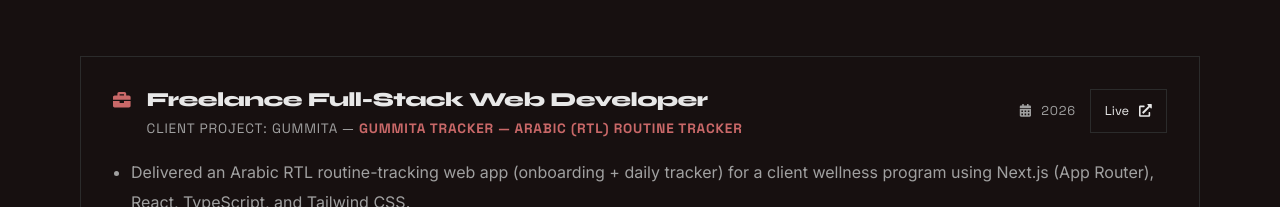
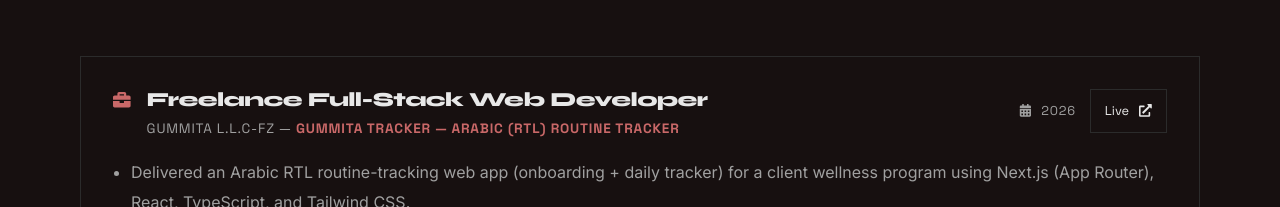
Before and after one commit to i61mail/portfolio, a React (Vite) app: page / in a window 1280 px wide. Shown: the part 1929-2136 px from the top of the page. Built offline with nearby package versions, Linux system fonts and the light colour scheme.

Commit message:
add the name of the company

```diff
--- a/src/components/Experience.jsx
+++ b/src/components/Experience.jsx
@@ -4,7 +4,7 @@ import './Experience.css'
 const experiences = [
   {
     role: 'Freelance Full-Stack Web Developer',
-    company: 'Client Project: Gummita',
+    company: 'Gummita L.L.C-FZ',
     title: 'Gummita Tracker — Arabic (RTL) routine tracker',
     period: '2026',
     description: [
```
